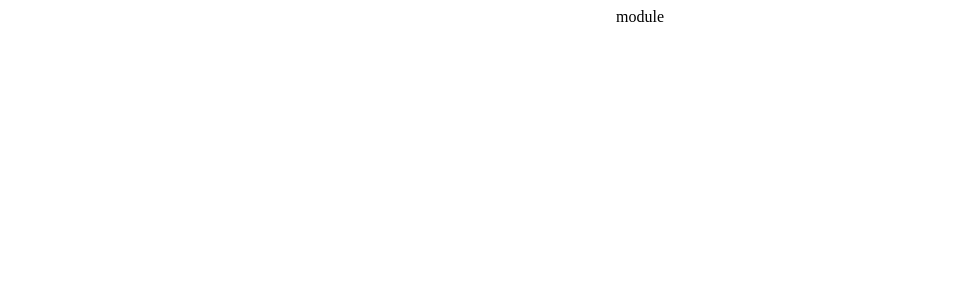
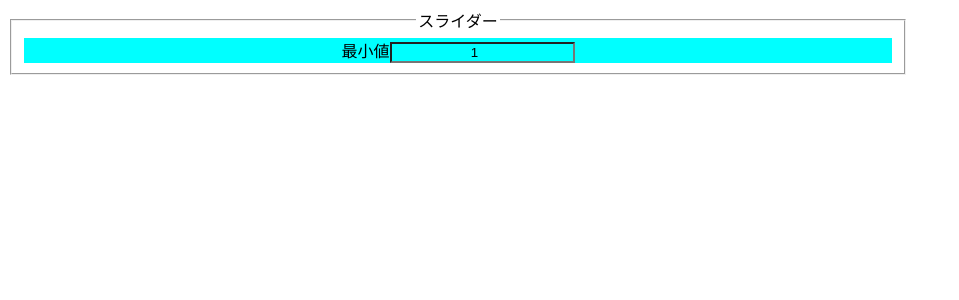
Before and after one commit to Fudodi/react-typescript-slider, a React (Create React App) app: page / in a window 1280 px wide. Shown: the top 300 px of the page, without its empty margins (0-959 px from the left). Built offline with nearby package versions, Linux system fonts and the light colour scheme.

Commit message:
210102 components読み込み部分を追加・修正

```diff
--- a/src/App.tsx
+++ /dev/null
@@ -1,12 +0,0 @@
-import React from 'react';
-import './App.scss';
-
-function App() {
-	return (
-		<div className="App">
-			module
-		</div>
-	);
-}
-
-export default App;
--- a/src/index.tsx
+++ b/src/index.tsx
@@ -1,6 +1,6 @@
 import React from 'react';
 import ReactDOM from 'react-dom';
-import App from './App';
+import App from './pages/App';
 import reportWebVitals from './reportWebVitals';
 
 ReactDOM.render(
--- a/src/App.scss
+++ b/src/pages/App.module.scss
@@ -1,3 +1,3 @@
-.App {
+.root {
 	text-align: center;
 }
--- /dev/null
+++ b/src/pages/App.tsx
@@ -0,0 +1,13 @@
+import React from 'react';
+import { Slider } from '../components/organisms/Slider/index'
+import styles from './App.module.scss';
+
+function App() {
+	return (
+		<div className={styles.root}>
+			<Slider />
+		</div>
+	);
+}
+
+export default App;
```
